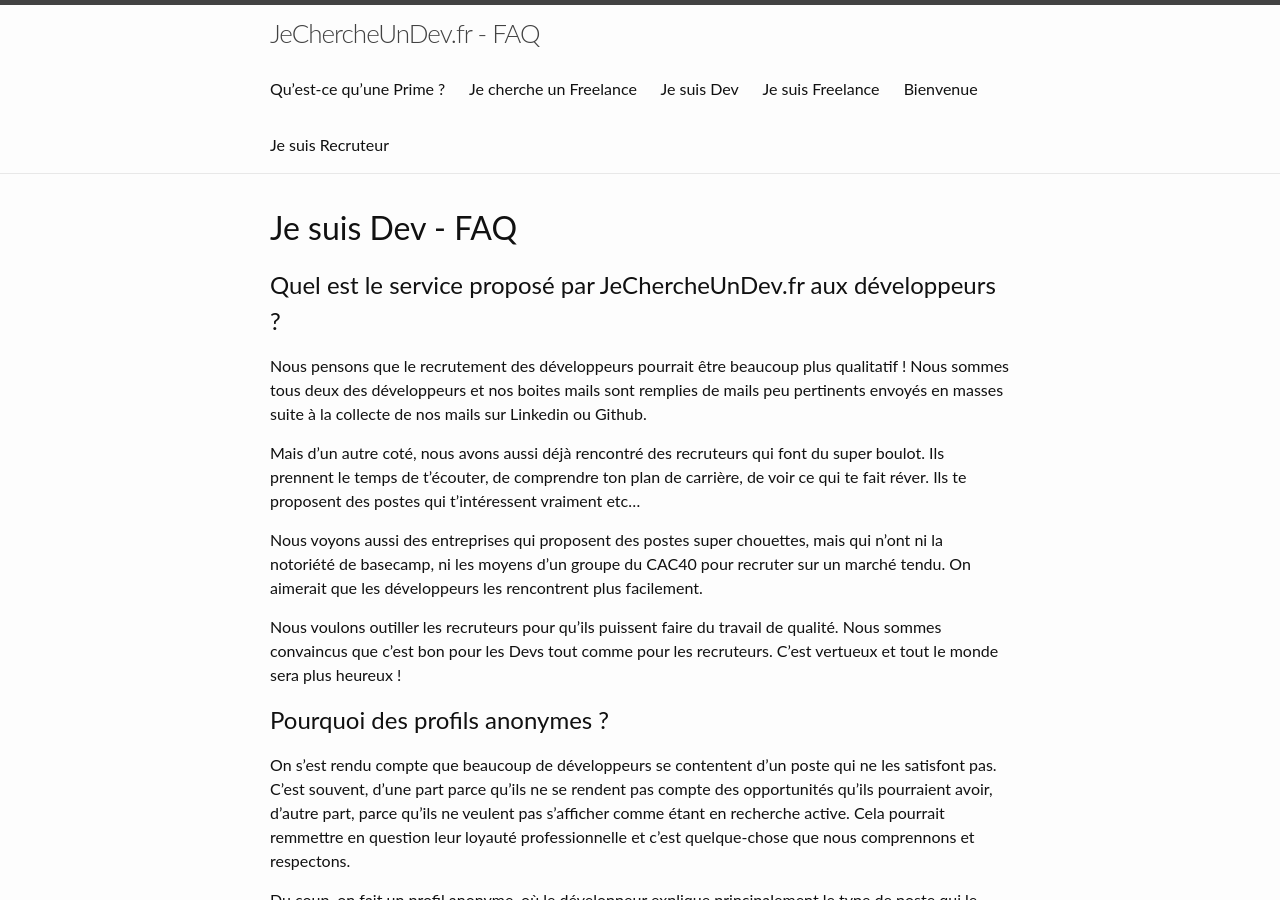
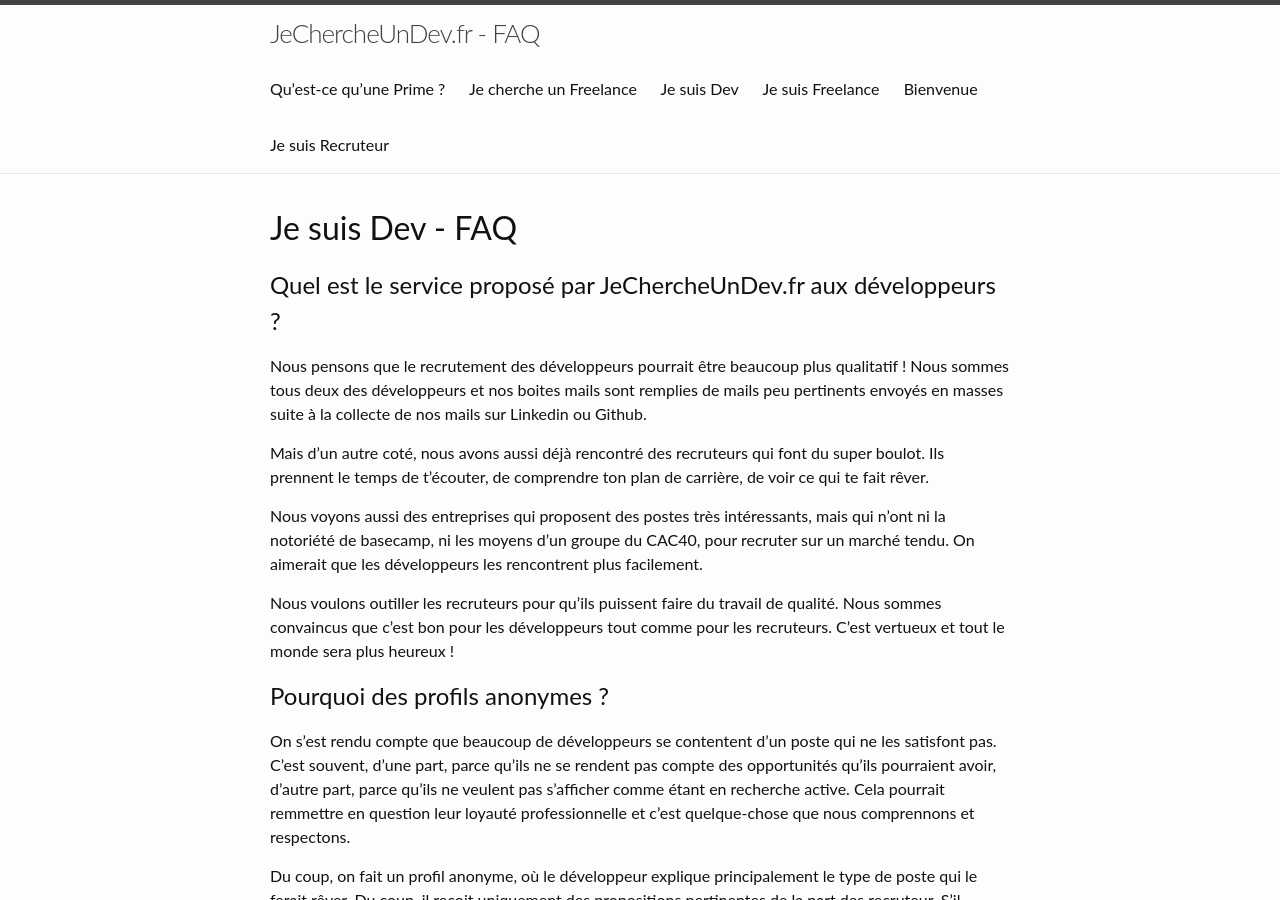
Before and after one commit to jechercheundev/faq, a Jekyll site: the page built from dev.md, in a window 1280 px wide and 900 px high. Built offline with Jekyll 4.4.1, drawn with Linux system fonts in a browser that asks for light colours; a script that is not in the unit is left out.

Commit message:
ponctuation

```diff
--- a/dev.md
+++ b/dev.md
@@ -8,15 +8,15 @@ title: Je suis Dev
 
 Nous pensons que le recrutement des développeurs pourrait être beaucoup plus qualitatif ! Nous sommes tous deux des développeurs et nos boites mails sont remplies de mails peu pertinents envoyés en masses suite à la collecte de nos mails sur Linkedin ou Github.
 
-Mais d'un autre coté, nous avons aussi déjà rencontré des recruteurs qui font du super boulot. Ils prennent le temps de t'écouter, de comprendre ton plan de carrière, de voir ce qui te fait réver. Ils te proposent des postes qui t'intéressent vraiment etc...
+Mais d'un autre coté, nous avons aussi déjà rencontré des recruteurs qui font du super boulot. Ils prennent le temps de t'écouter, de comprendre ton plan de carrière, de voir ce qui te fait rêver.
 
-Nous voyons aussi des entreprises qui proposent des postes super chouettes, mais qui n'ont ni la notoriété de basecamp, ni les moyens d'un groupe du CAC40 pour recruter sur un marché tendu. On aimerait que les développeurs les rencontrent plus facilement.
+Nous voyons aussi des entreprises qui proposent des postes très intéressants, mais qui n'ont ni la notoriété de basecamp, ni les moyens d'un groupe du CAC40, pour recruter sur un marché tendu. On aimerait que les développeurs les rencontrent plus facilement.
 
-Nous voulons outiller les recruteurs pour qu'ils puissent faire du travail de qualité. Nous sommes convaincus que c'est bon pour les Devs tout comme pour les recruteurs. C'est vertueux et tout le monde sera plus heureux !
+Nous voulons outiller les recruteurs pour qu'ils puissent faire du travail de qualité. Nous sommes convaincus que c'est bon pour les développeurs tout comme pour les recruteurs. C'est vertueux et tout le monde sera plus heureux !
 
 ## Pourquoi des profils anonymes ?
 
-On s'est rendu compte que beaucoup de développeurs se contentent d'un poste qui ne les satisfont pas. C'est souvent, d'une part parce qu'ils ne se rendent pas compte des opportunités qu'ils pourraient avoir, d'autre part, parce qu'ils ne veulent pas s'afficher comme étant en recherche active. Cela pourrait remmettre en question leur loyauté professionnelle et c'est quelque-chose que nous comprennons et respectons.
+On s'est rendu compte que beaucoup de développeurs se contentent d'un poste qui ne les satisfont pas. C'est souvent, d'une part, parce qu'ils ne se rendent pas compte des opportunités qu'ils pourraient avoir, d'autre part, parce qu'ils ne veulent pas s'afficher comme étant en recherche active. Cela pourrait remmettre en question leur loyauté professionnelle et c'est quelque-chose que nous comprennons et respectons.
 
 Du coup, on fait un profil anonyme, où le développeur explique principalement le type de poste qui le ferait rêver. Du coup, il reçoit uniquement des propositions pertinentes de la part des recruteur. S'il apprécie vraiment la propostion du recruteur, il pourra révéler son profil.
 
```
